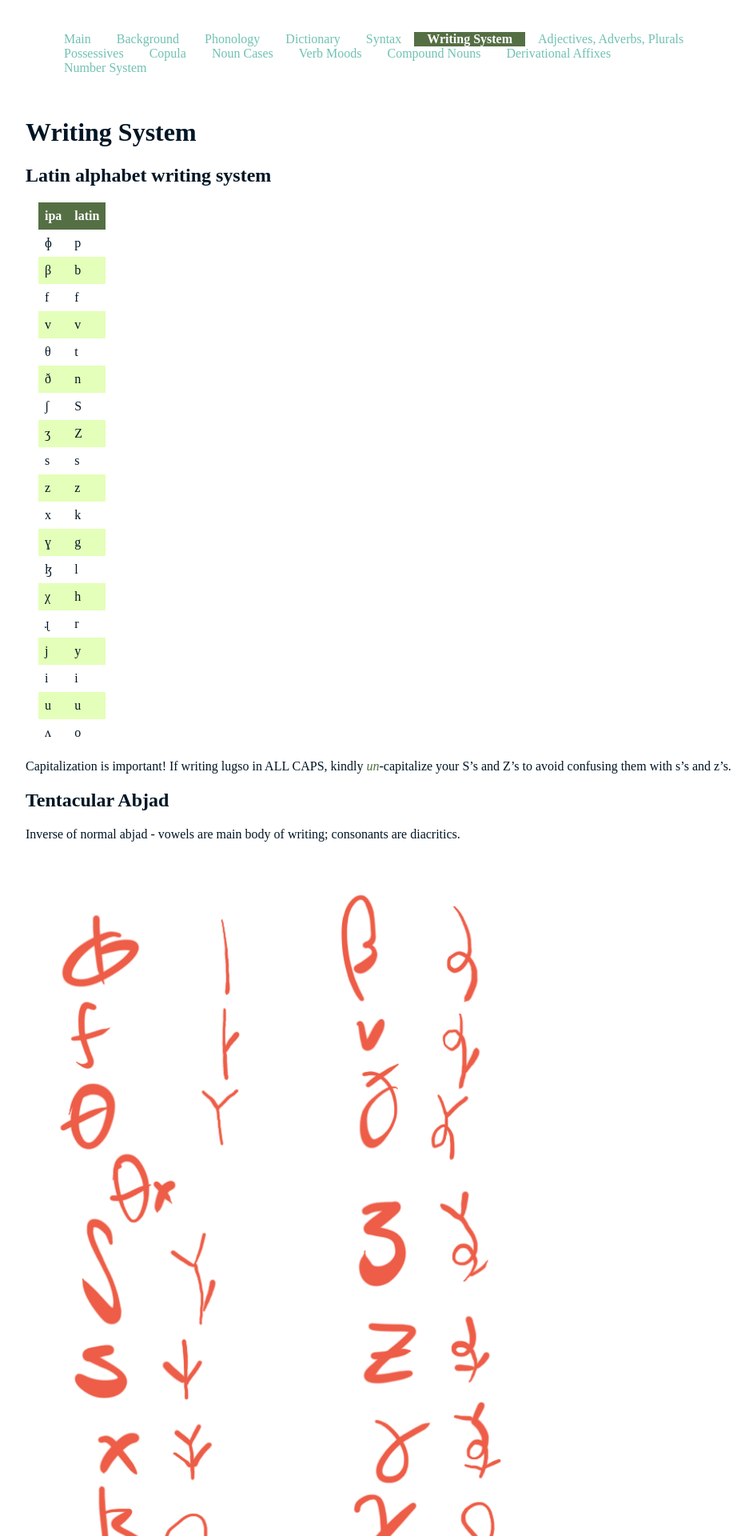
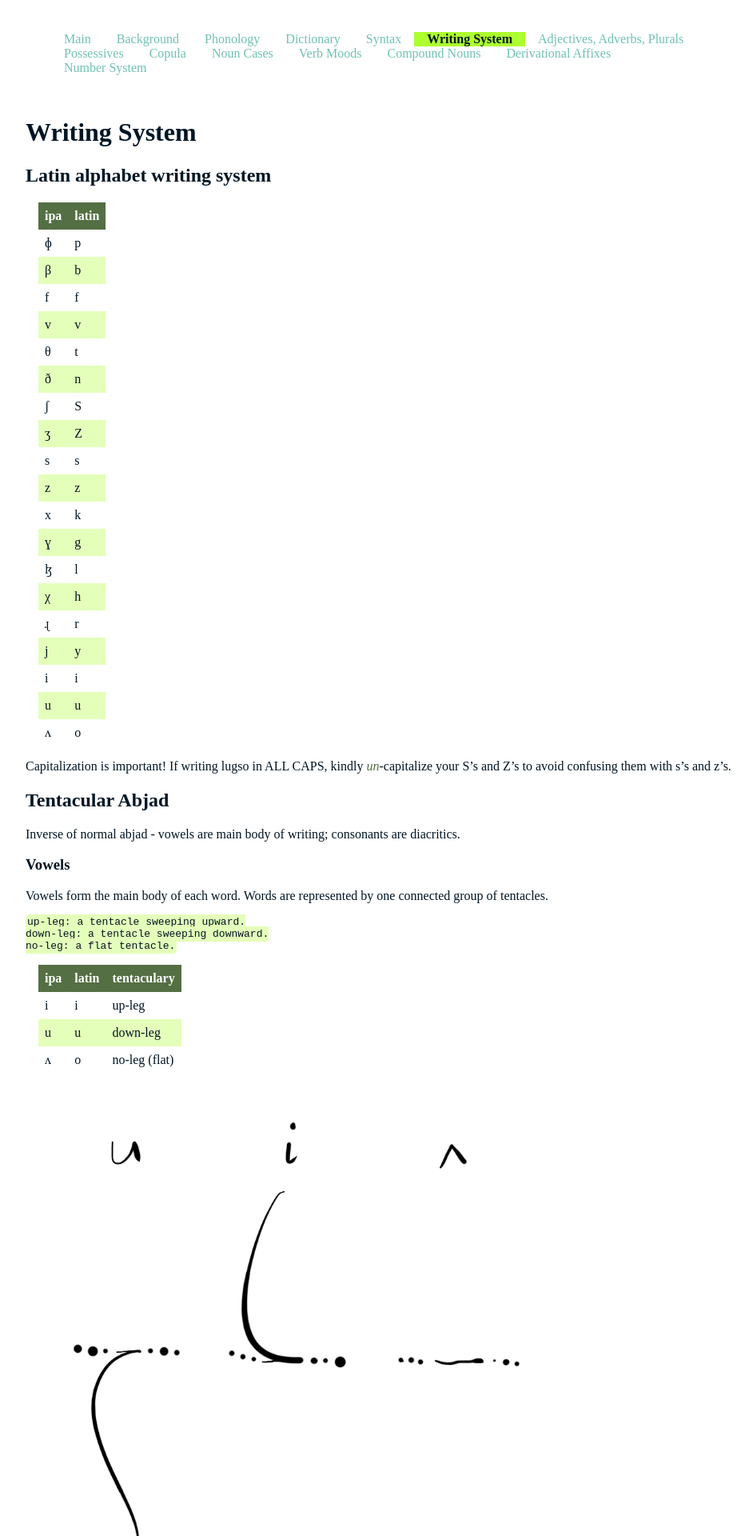
Before and after one commit to 0x70b1a5/lugso, a Jekyll site: the page built from 031-writing-system.md, in a window 1280 px wide. Shown: the top 1920 px of the page at 80% size, without its empty margins (232-1174 px from the left). Built offline with Jekyll 4.4.1, drawn with Linux system fonts in a browser that asks for light colours.

Commit message:
update styles and make image paths correct

```diff
--- a/031-writing-system.md
+++ b/031-writing-system.md
@@ -32,8 +32,6 @@ Capitalization is important! If writing lugso in ALL CAPS, kindly _un_-capitaliz
 
 Inverse of normal abjad - vowels are main body of writing; consonants are diacritics.
 
-![Tentacular Abjad](/assets/writingsystem.png)
-
 ### Vowels
 
 Vowels form the main body of each word. Words are represented by one connected group of tentacles.
@@ -48,7 +46,7 @@ i|i|up-leg
 u|u|down-leg
 ʌ|o|no-leg (flat)
 
-![vowels](/assets/uio.png)
+![vowels](/lugso/assets/uio.png)
 
 ### Consonants
 
@@ -97,7 +97,7 @@ As you can see, loops in vowels can be ornamental, but loops in consonants are n
 
 Where there are multiple consonants in the onset or the coda of a syllable, they are evaluated left-right, top-bottom.
 
-![tbufl hsiyk zrogs](/assets/tbufl%20hsiyk%20zrogs.png)
+![tbufl hsiyk zrogs](/lugso/assets/tbufl%20hsiyk%20zrogs.png)
 
 This example is nonsense (for now), and a bit cramped, but you can see how on u or i, the top consonant precedes the bottom, and on the o, the left precedes the right.
 
@@ -107,6 +107,6 @@ Sometimes lone "o" appears in words, example the name "huoxin" hu+o+xin.
 
 To disambiguate the bare "o", use two loops in the vowel line. below: huoxin vs. huxin.
 
-![Loops](/assets/loops.png)
+![Loops](/lugso/assets/loops.png)
 
 The small, straight lines here are a shorthand for drafting.
--- a/assets/style.scss
+++ b/assets/style.scss
@@ -2,7 +2,7 @@
 ---
 
 $prim: #ADFF2F;
-$primtrans: #ADFF2F55;
+$primtrans: #e4ffba;
 $seco: #556F44;
 $blak: #001524;
 $purp: #74526C;
@@ -26,10 +26,10 @@ html {
             }
 
             &.active {
-                background: $seco;
+                background: $prim;
 
                 a {
-                    color: white;
+                    color: $blak;
                     font-weight: bold;
                 }
             }
```
Also changed, not shown: other parts of 031-writing-system.md (+4 -2 lines), assets/consonants-table.png (renamed from assets/writingsystem.png).
